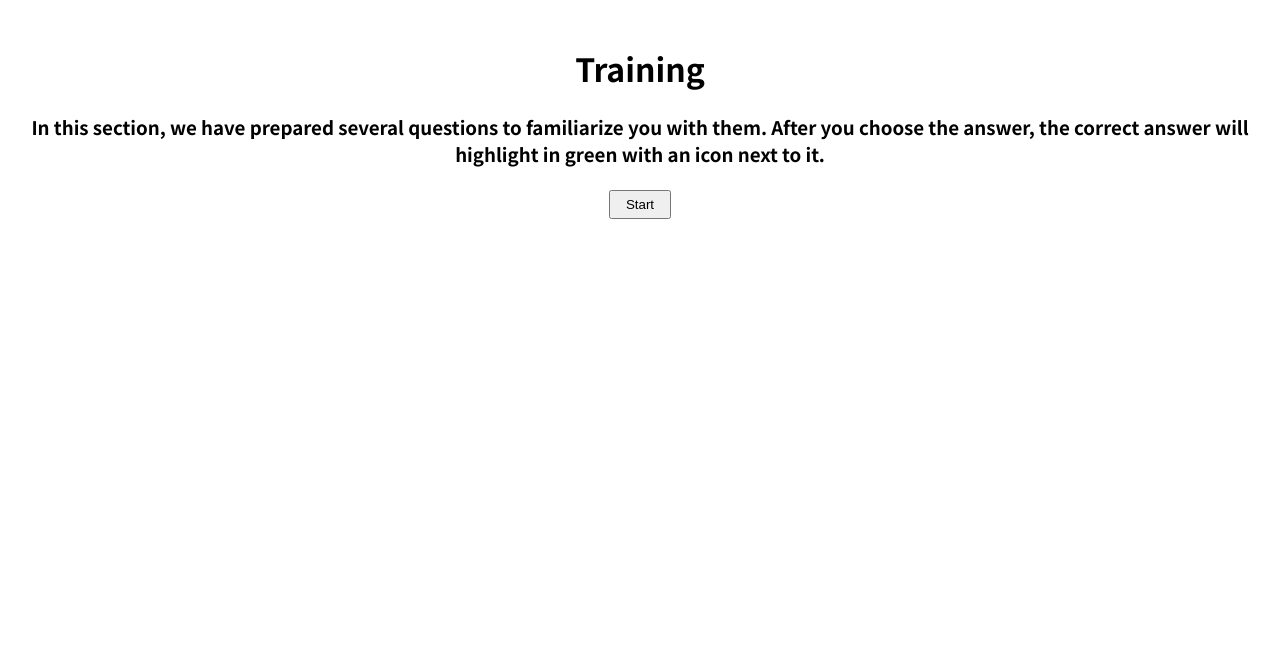
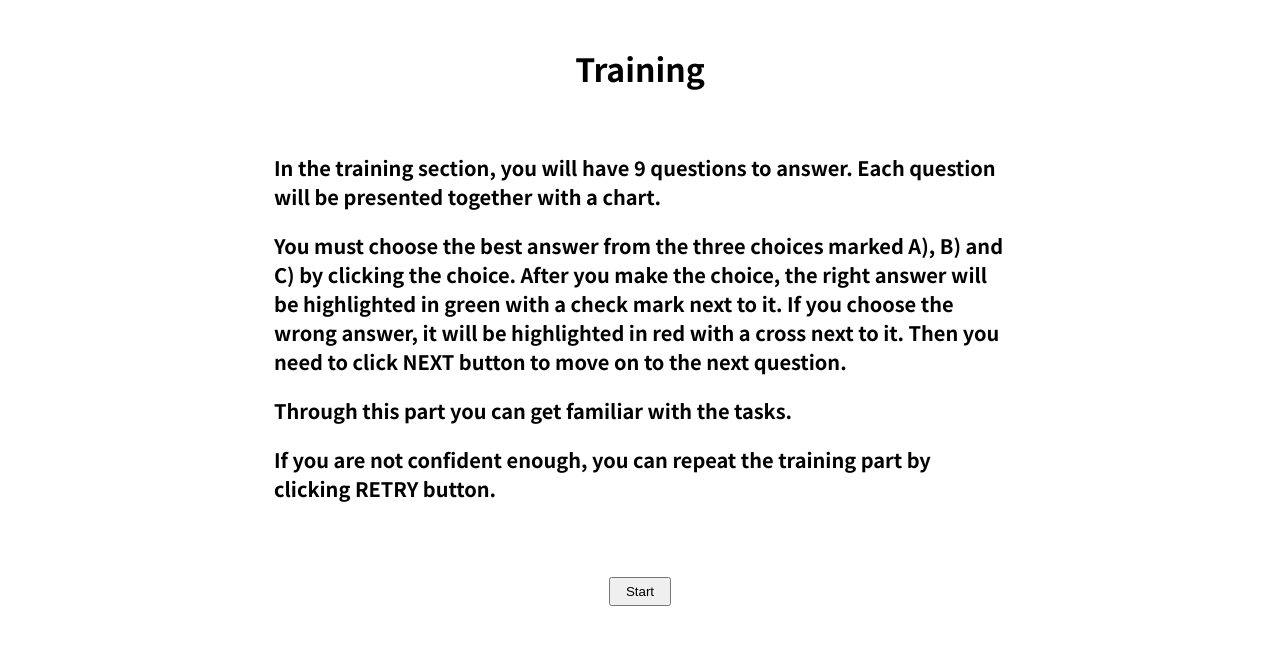
Before and after one commit to YumiiK/test-system-demo, a Flask app: page /start-survey/trial/0 in a window 1280 px wide. Shown: the top 645 px of the page. Run offline with Flask 2, Linux system fonts and the light colour scheme.

Commit message:
引导语

```diff
--- a/app.py
+++ b/app.py
@@ -1,4 +1,5 @@
 import os
+import pickle
 import zipfile
 
 from flask import Flask, json, request, session, render_template, redirect, flash, jsonify, make_response, g, \
@@ -13,8 +14,13 @@ app.secret_key = "SECRET"
 # debug = DebugToolbarExtension(app)
 
 trial = Survey("Training",
-               "In this section, we have prepared several questions to familiarize you with them. After you choose the "
-               "answer, the correct answer will highlight in green with an icon next to it.",
+               "In the training section, you will have 9 questions to answer. Each question will be presented "
+               "together with a chart. You must choose the best answer from the three choices marked A), B) and C) by "
+               "clicking the choice. After you make the choice, the right answer will be highlighted in green with a "
+               "check mark next to it. If you choose the wrong answer, it will be highlighted in red with a cross "
+               "next to it. Then you need to click NEXT button to move on to the next question. Through this part you "
+               "can get familiar with the tasks. If you are not confident enough, you can repeat the training part by "
+               "clicking RETRY button.",
                []
                )
 
@@ -44,16 +50,7 @@ ch_que6 = []
 ch_que7 = []
 ch_que8 = []
 ch_que9 = []
-ch_all = []
-ch_all.append(ch_que1)
-ch_all.append(ch_que2)
-ch_all.append(ch_que3)
-ch_all.append(ch_que4)
-ch_all.append(ch_que5)
-ch_all.append(ch_que6)
-ch_all.append(ch_que7)
-ch_all.append(ch_que8)
-ch_all.append(ch_que9)
+ch_all = [ch_que1, ch_que2, ch_que3, ch_que4, ch_que5, ch_que6, ch_que7, ch_que8, ch_que9]
 
 test = Survey(
     "Test",
@@ -67,7 +64,6 @@ pick_num = [0, 1, 2, 3, 4, 5, 6, 7, 8]
 
 
 def re_init():
-    print("AAAAAAAAAAAAAAAAAAAAAAAAAAAAAAAAAAAAAAAAAAAAAAAAAAAAAAAAAAAA")
     for r in range(len(ch_all)):
         ch_all[r] = []
 
@@ -108,10 +104,6 @@ surveys = {
 }
 
 
-def assign_test(user_num):
-    return ch_all[user_num]
-
-
 @app.route('/')
 def home():
     surveys_taken = json.loads(request.cookies.get("surveys_taken", '{}'))
@@ -142,7 +134,6 @@ def start_survey(tester_no=0, survey_picked=None):
         tester_no = Test_No
         Test_No = Test_No + 1
     else:
-        print("why")
         tester_no = 0
 
     return render_template('start-survey.html', name=survey_picked, tester=tester_no,
@@ -153,6 +144,7 @@ def start_survey(tester_no=0, survey_picked=None):
 @app.route('/trial/<int:question_num>', methods=["POST", "GET"])
 def trial(question_num):
     survey_picked = session['survey_name']
+    survey_picked = 'trial'  # 强改呃呃呃 防止并行时另一个用户已经进入test，导致本用户无法进入trial
     if question_num != 0:
         selection = request.form.get("radio")
         comments = request.form.get("comments", "N/A")
@@ -162,6 +154,8 @@ def trial(question_num):
         answers[question_num - 1] = answer
         session[survey_picked] = answers
     if question_num >= len(surveys[survey_picked].questions):
+        # print(survey_picked)
+        # print(len(surveys[survey_picked].questions))
         for i in range(len(surveys[survey_picked].questions)):
             question = surveys[survey_picked].questions[i].question
             answer = session[survey_picked][i][0]
@@ -187,47 +181,49 @@ set2 = 0
 @app.route('/test/<int:tester_No>/<int:test_num>/<int:question_num_>', methods=["POST"])
 def question(tester_No, test_num, question_num_):
     global set1  # 控制9套题的初始化
-    global set2  # 控制9取1
 
     if set1 == 1:
         re_init()
         set1 = 0
-    if question_num_ == 0:
+    if question_num_ == 0 and test_num == 0:
         print("again!!!!!")
-        # test.questions = assign_test(set2)
-        single_ques = Question("", "")
-        own_questions = []
-        for xx in range(0, 15):
-            own_questions.append(single_ques)
 
-        own_questions = assign_test(set2)
-        set2 = set2 + 1
+        a_questions = []
+        a_questions = []
+        a_questions = []
+        # for xx in range(0,15):
+        #     own_questions.append(single_ques)
+        a_questions = ch_all[(tester_No % 3) * 3]
+        b_questions = ch_all[(tester_No % 3) * 3 + 1]
+        c_questions = ch_all[(tester_No % 3) * 3 + 2]
+        a_questions = pickle.dumps(a_questions)
+        b_questions = pickle.dumps(b_questions)
+        c_questions = pickle.dumps(c_questions)
+        with open("store/TT_%s_%s" % (tester_No, "0"), "ab") as fw:
+            fw.write(a_questions)
+        with open("store/TT_%s_%s" % (tester_No, "1"), "ab") as fw:
+            fw.write(b_questions)
+        with open("store/TT_%s_%s" % (tester_No, "2"), "ab") as fw:
+            fw.write(c_questions)
 
-    if set2 == 9:
-        set2 = 0
+    if tester_No % 3 == 2 and test_num == 0 and question_num_ == 0:
         set1 = 1
-
-    print("?????????????")
-    print(set2)
-    print("?????????????")
-    print(set1)
-    print("this is ")
-    print(question_num_)
 
     global Test_No
 
-    if test_num == 0:
-        own_questions = assign_test((tester_No % 9) * 3)
-    if test_num == 1:
-        own_questions = assign_test((tester_No % 9) * 3 + 1)
-    if test_num == 2:
-        own_questions = assign_test((tester_No % 9) * 3 + 2)
+    fr = open("store/TT_%s_%s" % (tester_No, test_num), "rb")
+    while 1:
+        try:
+            obj = pickle.load(fr)
+        except:
+            break
+    fr.close()
+    own_questions = obj
 
     if test_num == 0 and question_num_ == 0:
         result_file = open('result/result_%s.json' % tester_No, 'w+', encoding="utf-8")
         result_file.write("{\n\"No.\":\"%s\",\n\"QA\":[" % tester_No)
         result_file.close()
-        # this_result = ResultList([],[],[],[],[],[],[])
 
     survey_picked = session['survey_name']
     if question_num_ != 0:
@@ -365,7 +361,7 @@ def delete_all():
     directory = os.getcwd()  # 假设在当前目录
     for parent, dirnames, filenames in os.walk(directory + '/result'):
         for filename in filenames:
-            os.remove(directory+'/result/'+filename)
+            os.remove(directory + '/result/' + filename)
     return render_template('download.html')
 
 
--- a/static/css/survey.css
+++ b/static/css/survey.css
@@ -65,3 +65,17 @@ p {
 label {
   width: 708px;
 }
+
+.prompt {
+  font-family: "Noto Sans SC";
+  font-size: 20px;
+}
+
+.intro {
+  margin: 20px 250px 50px;
+}
+
+.break {
+  margin: 20px 510px 50px;
+text-align: left;
+}
--- a/templates/start-survey.html
+++ b/templates/start-survey.html
@@ -1,17 +1,32 @@
 {% extends 'base.html' %}
-  {% block title %}{{title}}{% endblock %}
+{% block title %}{{ title }}{% endblock %}
 
 {% block body %}
-  <h1>{{title}}</h1>
-  <h3>{{instructions}}</h3>
+    <h1>{{ title }}</h1>
+{#    <h3>{{ instructions }}</h3>#}
+    <li class="intro">
+    {% if name == 'trial' %}
+        <p class="prompt">In the training section, you will have 9 questions to answer. Each question will be presented together with a chart.</p>
+        <p class="prompt">You must choose the best answer from the three choices marked A), B) and C) by clicking the choice. After you make the choice, the right answer will be highlighted in green with a check mark next to it. If you choose the wrong answer, it will be highlighted in red with a cross next to it. Then you need to click NEXT button to move on to the next question.</p>
+        <p class="prompt">Through this part you can get familiar with the tasks.</p>
+        <p class="prompt">If you are not confident enough, you can repeat the training part by clicking RETRY button.</p>
+    {% endif %}
+    {% if name == 'test' %}
+        <p class="prompt">In the formal test, you will have 45 questions to answer. Each question is similar to that of the training part.</p>
+        <p class="prompt">However, in the formal test, NEXT button is removed, and the right answer will not be shown. You will move on to the next question immediately after you make the choice.</p>
+        <p class="prompt">When doing the test, you are required to make the correct choice as soon as possible.</p>
+        <p class="prompt">The 45 questions will be divided into 3 parts, each containing 15 questions. After you finish each part,  you can take a short rest.</p>
+    {% endif %}
+    </li>
+
     <div id="start-survey">
         {% if name == 'trial' %}
-    <form action="/{{name}}/{{tester}}" method="POST">
+            <form action="/{{ name }}/{{ tester }}" method="POST">
                 <button type="submit">Start</button>
             </form>
         {% endif %}
         {% if name == 'test' %}
-    <form action="/{{name}}/{{tester}}/0/0" method="POST">
+            <form action="/{{ name }}/{{ tester }}/0/0" method="POST">
                 <button type="submit">Start</button>
             </form>
         {% endif %}
```
Also changed, not shown: templates/break.html (+6 -2 lines), templates/question.html (+1 -6 lines). Lines whose indentation alone changed are shown as unchanged.
